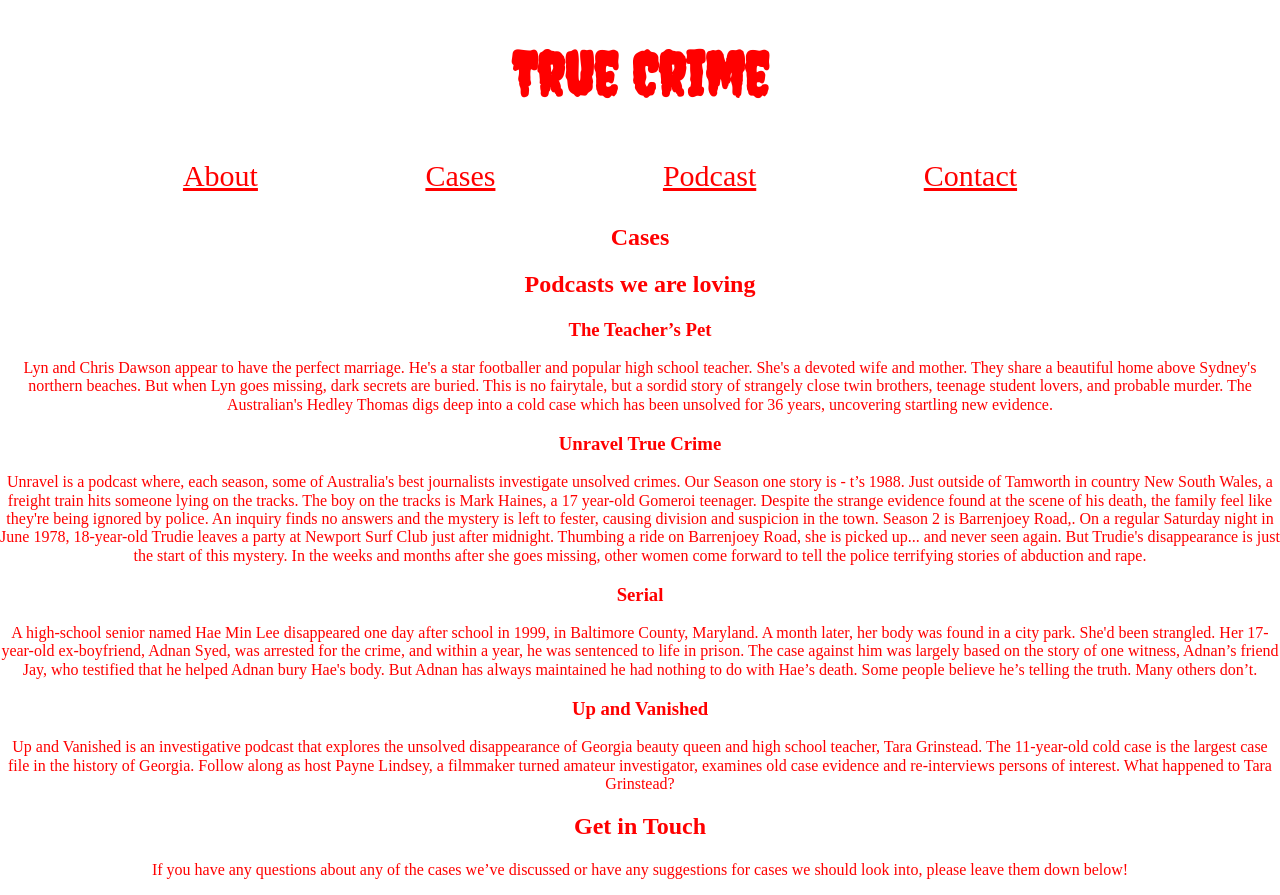
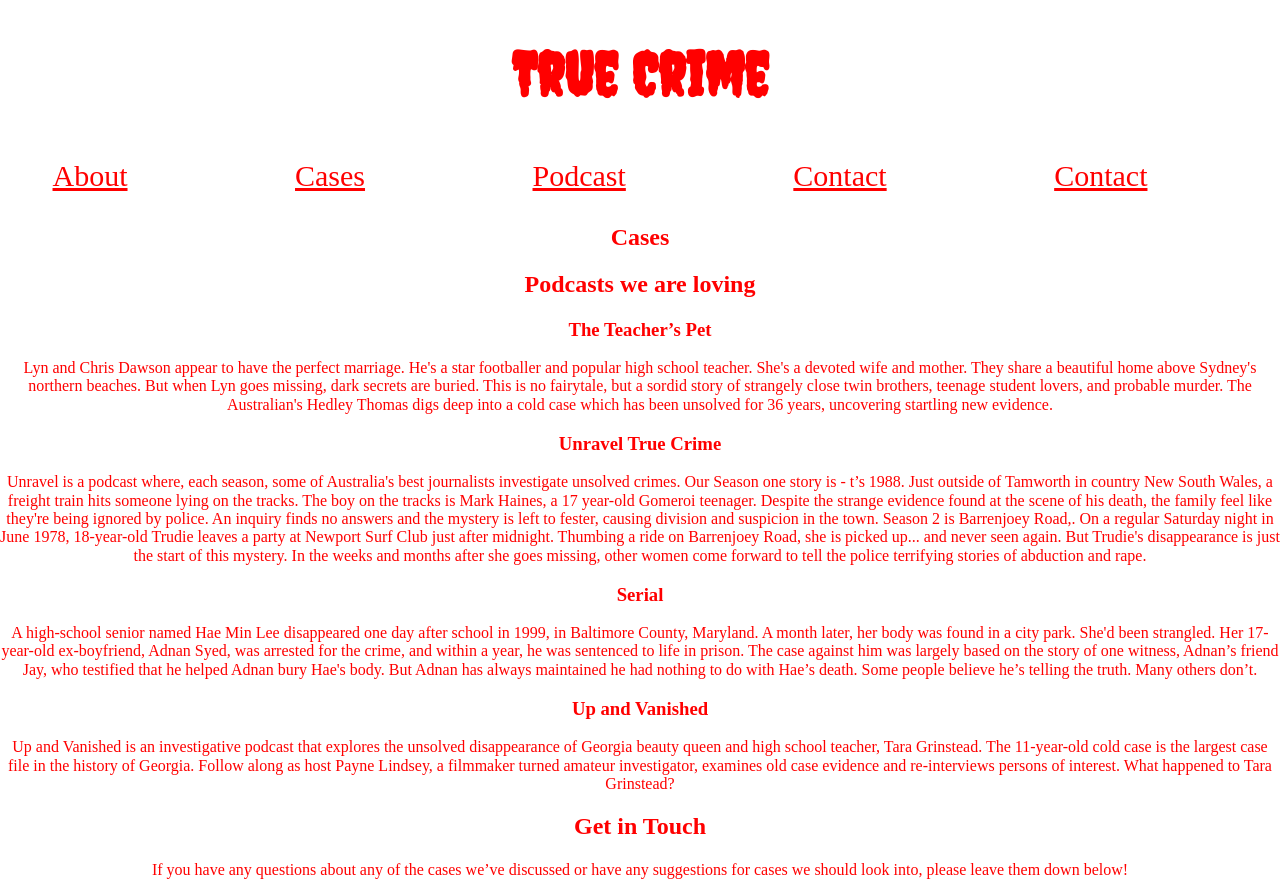
Before and after one commit to maggie2209/jane_doe, a plain HTML site: page index.html in a window 1280 px wide. Drawn offline with nearby package versions, Linux system fonts and the light colour scheme.

Commit message:
Update index.html

```diff
--- a/index.html
+++ b/index.html
@@ -11,6 +11,7 @@
         <li><a href='#'>About</a><li>
         <li><a href='#'>Cases</a><li>
         <li><a href='#'>Podcast</a><li>
+        <li><a href='#'>Contact</a><li>
         <li><a href='#'>Contact</a><li>
       </ul>
   <div id='page_content'>
```
